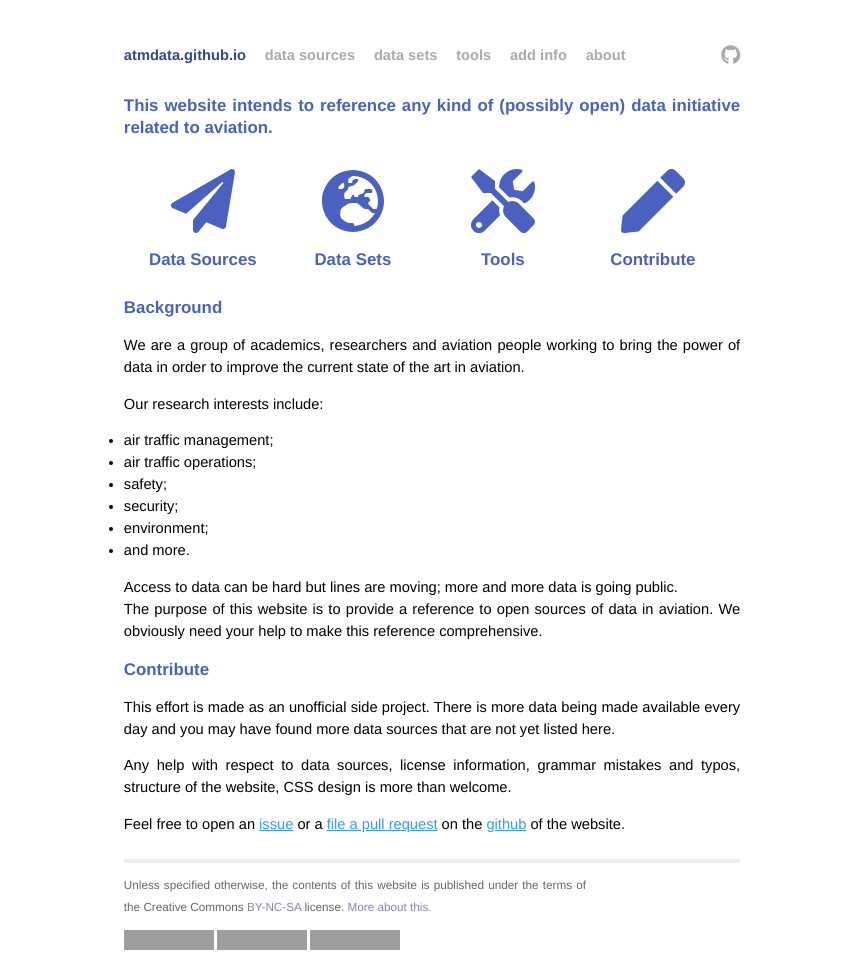
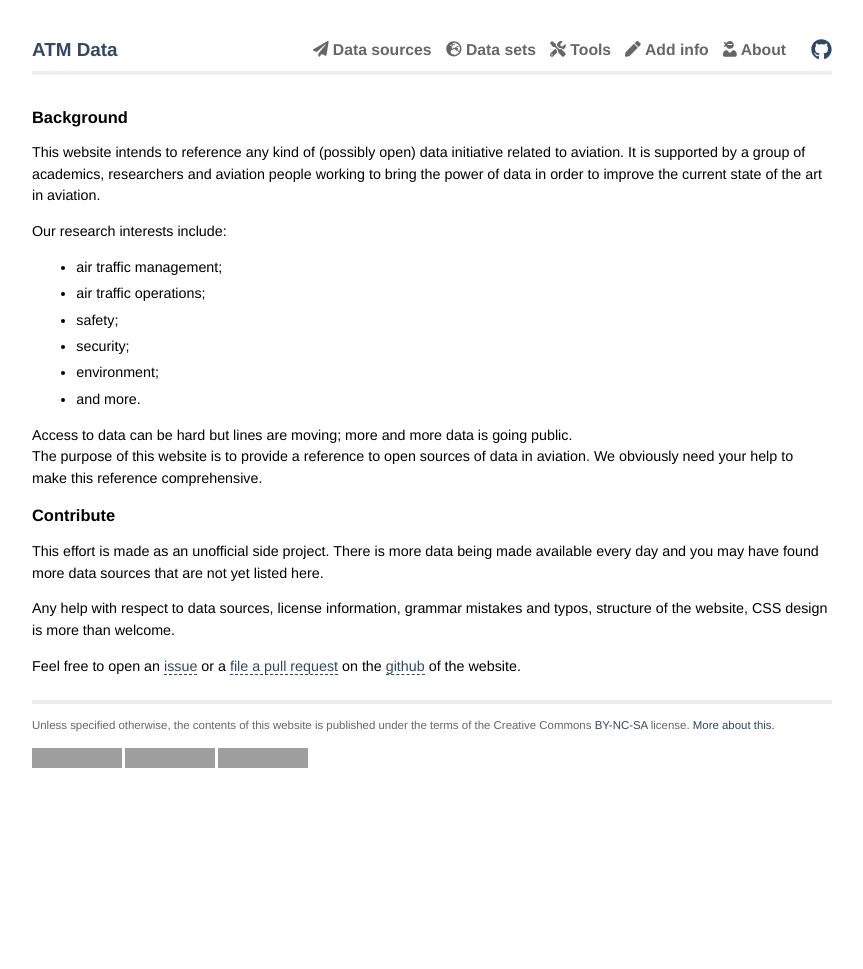
Before and after one commit to open-aviation/atmdata, a Jekyll site: the page built from _pages/index.md, in a window 1280 px wide. Shown: the whole page, without its empty margins (208-1071 px from the left). Built offline with Jekyll 4.4.1, drawn with Linux system fonts in a browser that asks for light colours; nearby versions of some CDN libraries; after the commit the page ends 900 px from its top, so only the background shows below that; grey boxes are pictures that could not be loaded.

Commit message:
update style, add new sources

```diff
--- a/_layouts/default.html
+++ b/_layouts/default.html
@@ -19,10 +19,9 @@
    <link rel="stylesheet" href="/css/print.css" type="text/css" media="print" />
 
    <!-- Social network logos -->
-<!--    <link rel="stylesheet" href="https://maxcdn.bootstrapcdn.com/font-awesome/4.4.0/css/font-awesome.min.css" /> -->
    <script defer src="https://use.fontawesome.com/releases/v5.11.1/js/all.js"/>
 
-   <!-- In case you need some equations -->
+
    <script type="text/javascript"
            src="http://cdn.mathjax.org/mathjax/latest/MathJax.js?config=TeX-AMS-MML_HTMLorMML">
    </script>
@@ -32,24 +31,30 @@
 
 
 <div class="site">
-  <div class="title">
-    <a href="/">atmdata.github.io</a>
-    <a class="extra" href="/sources/">data sources</a>
-    <a class="extra" href="/datasets/">data sets</a>
-    <a class="extra" href="/tools/">tools</a>
-    <a class="extra" href="https://github.com/atmdata/atmdata.github.io/issues/new">add info</a>
-    <a class="extra" href="/about/">about</a>
+  <div class="nav">
+    <a class="brand" href="/">ATM Data</a>
+
     <div class="social">
-    <a class="extra" href="https://github.com/atmdata">
-        <i class="fab fa-github fa-lg"></i>
-    </a>
-    <!--a class="extra" href="https://twitter.com/atmdata">
-        <i class="fab fa-twitter fa-lg"></i>
+      <a class="extra" href="https://github.com/atmdata">
+          <i class="fab fa-github fa-lg"></i>
+      </a>
+      <!--a class="extra" href="https://twitter.com/atmdata">
+          <i class="fab fa-twitter fa-lg"></i>
     </a-->
+    </div>
+
+    <div class="links">
+      <a href="/sources/"><i class="fas fa-paper-plane"></i> Data sources</a>
+      <a href="/datasets/"><i class="fas fa-globe-europe"></i> Data sets</a>
+      <a href="/tools/"><i class="fas fa-tools"></i> Tools</a>
+      <a href="https://github.com/atmdata/atmdata.github.io/issues/new"><i class="fas fa-pen"></i> Add info</a>
+      <a href="/about/"><i class="fas fa-user-ninja"></i> About</a>
     </div>
   </div>
 
+  <div class="content">
   {{ content }}
+  </div>
 
   <div class="footer">
     <div class="license">
--- a/_pages/index.md
+++ b/_pages/index.md
@@ -4,27 +4,9 @@ title: atmdata.github.io
 permalink: /
 ---
 
-## This website intends to reference any kind of (possibly open) data initiative related to aviation.
-
-<div class="home-panel">
-<div class="element">
-<a href="/sources"><i class="fas fa-paper-plane" style="font-size: 48pt;"></i><br/>Data Sources</a>
-</div>
-<div class="element">
-<a href="/datasets"><i class="fas fa-globe-europe" style="font-size: 48pt;"></i><br/>Data Sets</a>
-</div>
-<div class="element">
-<a href="/tools"><i class="fas fa-tools" style="font-size: 48pt;"></i><br/>Tools</a>
-</div>
-<div class="element">
-<a href="https://github.com/atmdata/atmdata.github.io/issues/new"><i class="fas fa-pen" style="font-size: 48pt;"></i><br/>Contribute</a>
-</div>
-</div>
-<div style="clear: both"></div>
-
 ## Background
 
-We are a group of academics, researchers and aviation people working to bring the power of data in order to improve the current state of the art in aviation.
+This website intends to reference any kind of (possibly open) data initiative related to aviation. It is supported by a group of academics, researchers and aviation people working to bring the power of data in order to improve the current state of the art in aviation.
 
 Our research interests include:
 - air traffic management;
--- a/css/screen.css
+++ b/css/screen.css
@@ -4,26 +4,16 @@
 
 /* Global Reset */
 
-* {
-  margin: 0;
-  padding: 0;
-}
-
-html, body {
-  height: 100%;
-}
 
 body {
   background-color: white;
-  font: 13.34px helvetica, clean, sans-serif;
-  *font-size: small;
-  text-align: center;
+  font-family: helvetica, clean, sans-serif;
+  font-size: 13px;
 }
 
 h1, h2, h3, h4, h5, h6 {
   font-size: 115%;
   margin-top: 1em;
-  color: #4b61c0
 }
 
 h1 {
@@ -39,11 +29,13 @@ blockquote {
 }
 
 a {
-  color: #3399ff;
+  color: #304860;
+  text-decoration: none;
+  overflow-wrap: break-word;
 }
 
 a:hover {
-  color: #217c7e;
+  color: #000;
 }
 
 table {
@@ -69,7 +61,17 @@ hr {
   border: none;
   color:#aaa;
   background-color: #aaa;
-  margin: 2em 0em 3em;
+  margin: 1.5em auto;
+}
+
+ul,
+ol {
+  margin-left: 0.3em;
+}
+
+ul li,
+ol li{
+  margin-bottom: 5px;
 }
 
 /*
@@ -97,46 +99,73 @@ ul.posts span {
 
 .site {
   font-size: 110%;
-  text-align: justify;
-  width: 42em;
-  margin: 3em auto 2em auto;
+  width: 800px;
+  margin: 2em auto;
+  padding: 10px;
   line-height: 1.5em;
 }
 
-.title {
-  color: #a00;
-  font-weight: bold;
-  margin-bottom: 2em;
+
+@media (max-width: 800px) {
+    .site {
+        width: auto;
+    }
 }
 
-.site .title a {
-  color: #33469a;
-  text-decoration: none;
+
+.nav {
+  font-weight: bold;
+  font-size: 110%;
+  margin-bottom: 2em;
+  border-bottom:4px solid #eee;
+  padding-bottom: 10px;
+  overflow: auto;
 }
 
-.site .title a:hover {
+.nav .brand{
+  font-size: 120%;
+}
+
+.nav .links a:hover {
   color: black;
 }
 
-.site .title a.extra {
-  color: #aaa;
+.nav .links a {
+  display: inline-block;
+  color: #666;
   text-decoration: none;
-  margin-left: 1em;
+  margin: auto 5px;
 }
 
-.site .title a.extra:hover {
+.nav .links a:hover {
   color: black;
 }
 
-.site .title .social {
+.nav .links {
+  float: right;
+  margin: auto 20px;
+}
+
+.nav .social {
   float: right;
 }
 
-.site .meta {
+.meta {
   color: #aaa;
 }
 
-.site .footer {
+.content{}
+
+.content a{
+  border-bottom: 1px dashed;
+}
+
+.content a:hover{
+  background: #eee;
+}
+
+
+.footer {
   font-size: 80%;
   color: #666;
   border-top: 4px solid #eee;
@@ -144,27 +173,21 @@ ul.posts span {
   overflow: hidden;
 }
 
-.site .footer .license {
-  float: left;
-  width: 75%;
-  margin-right: 7em;
+.footer a {
+  text-decoration: none;
+  border: none;
 }
 
-.site .footer .license a {
-  color: #8085C1;
-  text-decoration: none;
-}
-
-.site .footer .rss {
+.footer .rss {
   margin-top: 1.1em;
   float: right;
 }
 
-.site .footer .rss img {
+.footer .rss img {
   border: 0;
 }
 
-.site .footer .rss a {
+.footer .rss a {
   color: #8085C1;
 }
 
@@ -298,10 +321,6 @@ input, textarea {
   margin: 1em 0;
 }
 
-#post ul,
-#post ol {
-  margin-left: 1.35em;
-}
 
 #post code {
   font-size: 90%;
@@ -335,9 +354,8 @@ input, textarea {
 }
 
 .home-panel {
-  clear: both;
-  width: 100%;
-  margin: 30px 4px 4px 4px;
+  width: 80%;
+  margin: 30px auto;
 }
 
 .home-panel .element {
```
Also changed, not shown: _pages/data_sources.md (+10 -4 lines), _pages/tools.md (+11 -1 lines), 1 other file.
